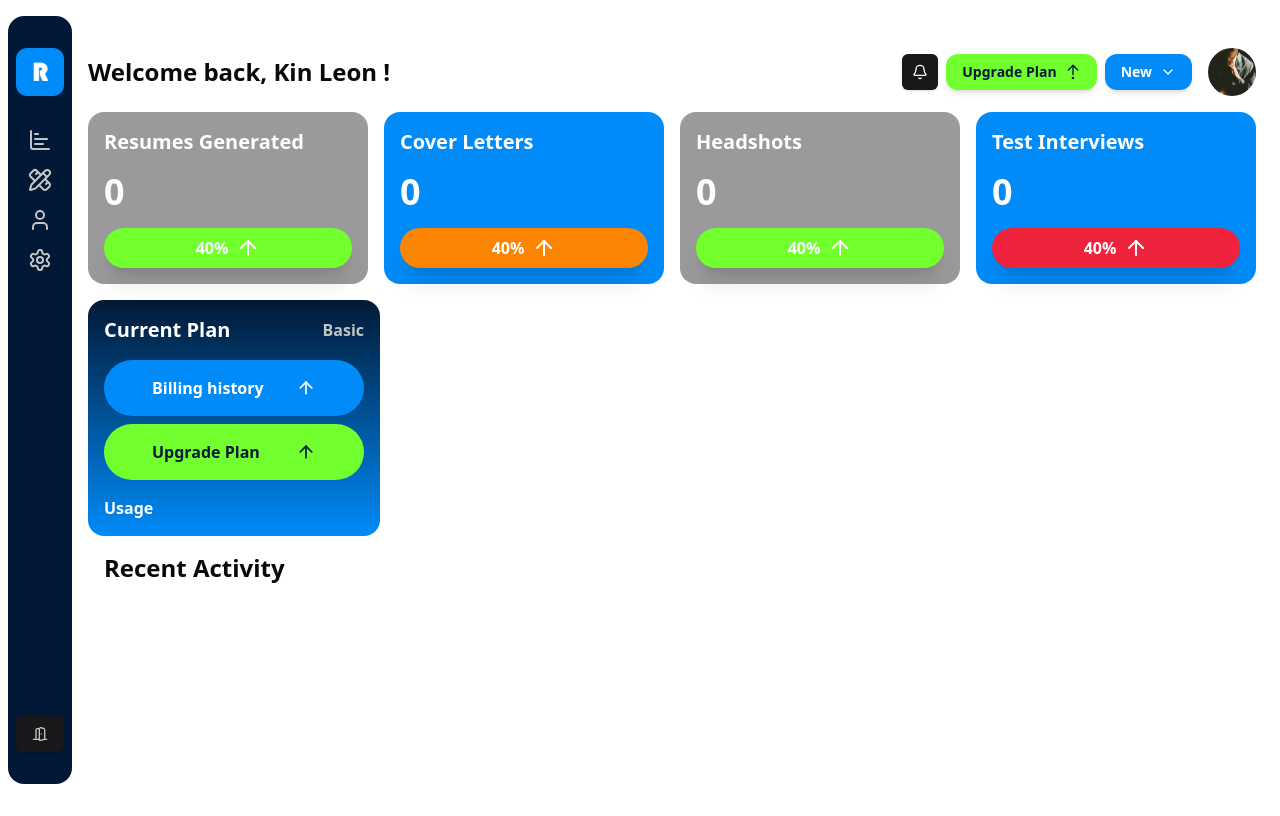
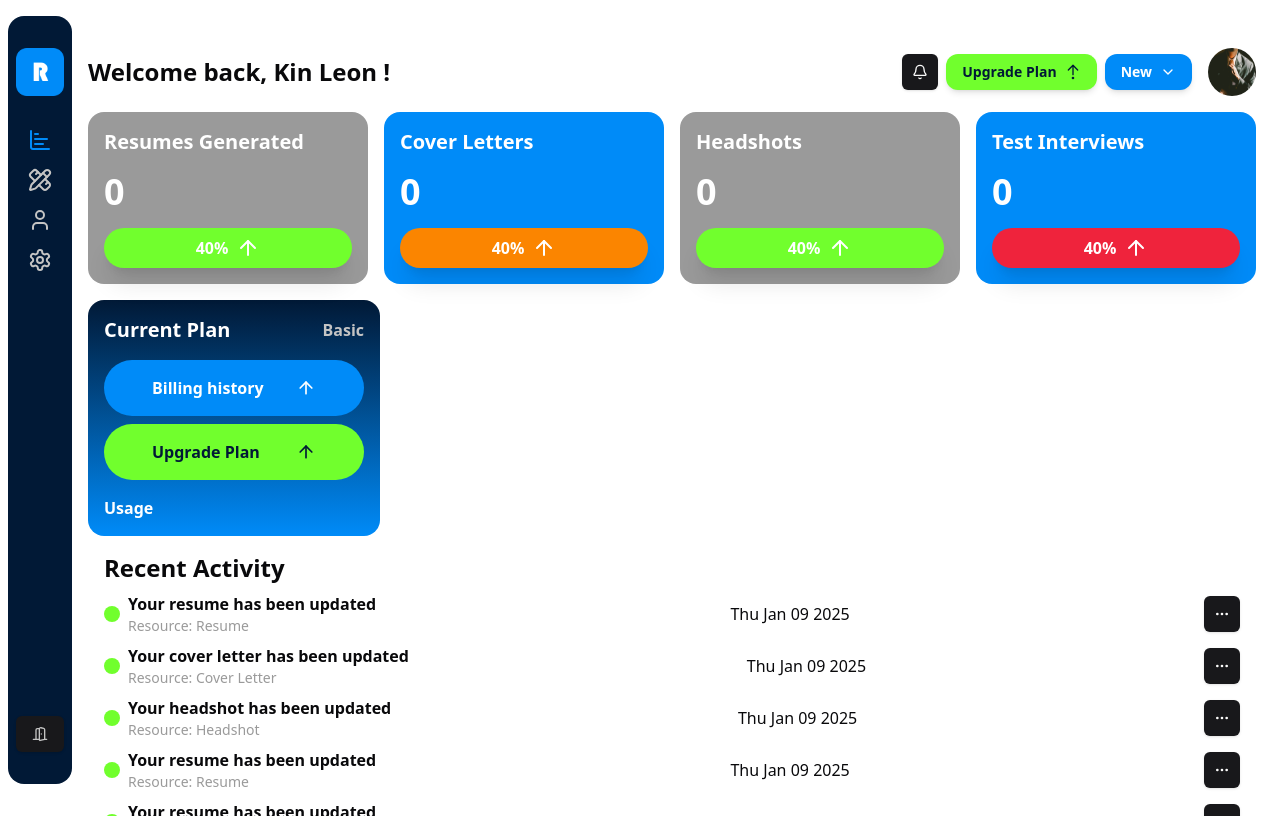
Before and after one commit to codewithkin/reuh, a Next.js app: page /dashboard in a window 1280 px wide. Built offline with nearby package versions, Linux system fonts and the light colour scheme.

Commit message:
[ADD]: Dashboard link and active link color

```diff
--- a/src/components/DesktopNavBar.tsx
+++ b/src/components/DesktopNavBar.tsx
@@ -27,22 +27,22 @@ export default function NavBar () {
                 {/* Links */}
                 <ul className="text-dullLight flex md:flex-col gap-4 justify-center items-center">
                     <li>
-                        <Link className={`${url === `/${email}`} hover:text-primaryLight transition duration-300`} href="/">
+                        <Link className={`${url === `/dashboard` && "text-primaryLight"} hover:text-primaryLight transition duration-300`} href="/dashboard">
                             <ChartBar />
                         </Link>
                     </li>
                     <li>
-                        <Link className={`${url === `/${email}/tools`} hover:text-primaryLight transition duration-300`} href="/">
+                        <Link className={`${url === `/dashboard/tools`} hover:text-primaryLight transition duration-300`} href="/">
                             <PencilRuler />
                         </Link>
                     </li>
                     <li>
-                        <Link className={`${url === `/${email}/profile`} hover:text-primaryLight transition duration-300`} href="/">
+                        <Link className={`${url === `/dashboard/profile`} hover:text-primaryLight transition duration-300`} href="/">
                             <User />
                         </Link>
                     </li>
                     <li>
-                        <Link className={`${url === `/${email}/settings`} hover:text-primaryLight transition duration-300`} href="/">
+                        <Link className={`${url === `/dashboard/settings`} hover:text-primaryLight transition duration-300`} href="/">
                             <Settings />
                         </Link>
                     </li>
--- a/src/components/MobileNavBar.tsx
+++ b/src/components/MobileNavBar.tsx
@@ -10,16 +10,16 @@ export default function MobileNavBar () {
 
     return (
         <nav className="md:hidden w-fit my-2 fixed bottom-0 text-white flex items-center bg-primaryDark rounded-full">
-            <Link className={`${url === `/${email}` && "bg-primaryLight rounded-full"} flex gap-2 items-center py-4 px-4 text-md font-semibold`} href="/">
+            <Link className={`${url === `/dashboard` && "bg-primaryLight rounded-full"} flex gap-2 items-center py-4 px-4 text-md font-semibold`} href="/dashboard">
                 Home
             </Link>
-            <Link className={`${url === `${email}/tools` && "bg-primaryLight rounded-full"} flex gap-2 items-center py-4 px-4 text-md font-semibold`} href="/tools">
+            <Link className={`${url === `/dashboard/tools` && "bg-primaryLight rounded-full"} flex gap-2 items-center py-4 px-4 text-md font-semibold`} href="/dashboard/tools">
                 Tools
             </Link>
-            <Link className={`${url === `${email}/profile` && "bg-primaryLight rounded-full"} flex gap-2 items-center py-4 px-4 text-md font-semibold`} href="/profile">
+            <Link className={`${url === `/dashboard/profile` && "bg-primaryLight rounded-full"} flex gap-2 items-center py-4 px-4 text-md font-semibold`} href="/dashboard/profile">
                 Profile
             </Link>
-            <Link className={`${url === `${email}/settings` && "bg-primaryLight rounded-full"} flex gap-2 items-center py-4 px-4 text-md font-semibold`} href="/settings">
+            <Link className={`${url === `/dashboard/settings` && "bg-primaryLight rounded-full"} flex gap-2 items-center py-4 px-4 text-md font-semibold`} href="/dashboard/settings">
                 Settings
             </Link>
         </nav>
--- a/src/components/dashboard/RecentActivity.tsx
+++ b/src/components/dashboard/RecentActivity.tsx
@@ -1,12 +1,40 @@
+"use client";
+import { notification } from "@/types/notification";
+import { dummyNotifications } from "./Notifications";
+import { Button } from "../ui/button";
+import { MoreHorizontal } from "lucide-react";
+
 export default function RecentActivity () {
     return (
-        <section className="my-4 px-4">
+        <section className="my-4 px-4 flex flex-col gap-2">
             <h2 className="font-semibold text-xl md:text-2xl">Recent Activity</h2>
 
             <article className="flex flex-col gap-2">
-                <article className="flex justify-between items-center">
+                {
+                    dummyNotifications.map((notification: notification) => {
+                        const {title, success, createdOn, read, resource } = notification;
 
-                </article>
+                        return (
+                            <article className="flex justify-between items-center">
+                                <article className="flex gap-2 items-center">
+                                    <article className="w-4 h-4 rounded-full bg-secondaryLight"></article>
+                                    <article className="flex flex-col">
+                                        <h2 className="font-semibold">{title}</h2>
+                                        <p className="text-dullDark text-sm">Resource: {resource}</p>
+                                    </article>
+                                </article>
+
+                                <p className="text-dulldark">
+                                    {createdOn.toDateString()}
+                                </p>
+
+                                <Button color="secondary" size="icon">
+                                    <MoreHorizontal />
+                                </Button>
+                            </article>
+                        )
+                    })
+                }
             </article>
         </section>
     )
```
